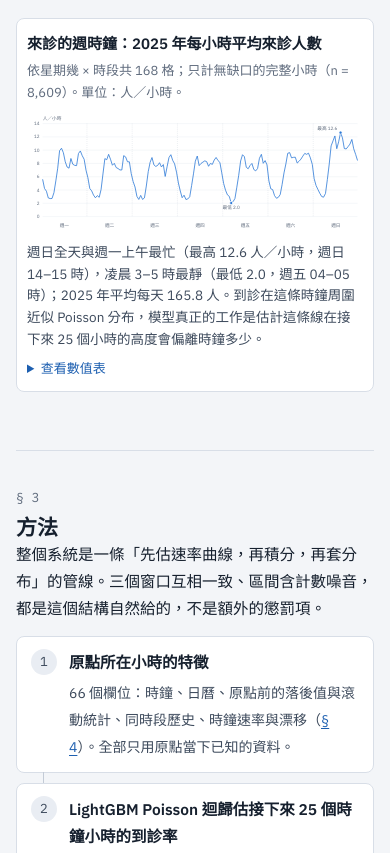
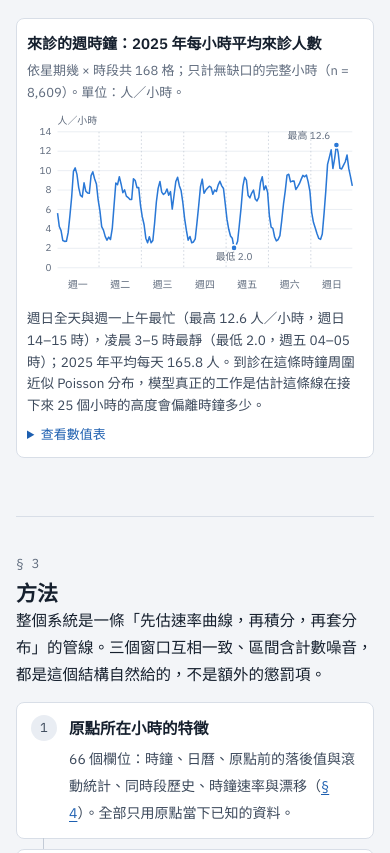
Before and after one commit to brianann2339/arrival_prediction, a plain HTML site: page index.html in a window 390 px wide. Shown: the part 3434-4287 px from the top of the page. Drawn offline with Linux system fonts and the light colour scheme.

Commit message:
圖表依畫面寬度重繪，手機上文字可讀
Co-Authored-By: Claude Fable 5.1 <noreply@anthropic.com>

```diff
--- a/index.html
+++ b/index.html
@@ -158,6 +158,7 @@ footer{max-width:1120px;margin:40px auto 0;padding-top:20px;border-top:1px solid
 }
 @media (max-width: 560px){
   body{font-size:15.5px}
+  figure svg text{font-size:13px}
   .board .line{font-size:13.5px}
   figure{padding:12px 10px 10px}
   .kv{grid-template-columns:1fr;gap:2px 0}
@@ -604,6 +605,7 @@ footer{max-width:1120px;margin:40px auto 0;padding-top:20px;border-top:1px solid
     {g:"Horizon", n:1, v:0, cols:"horizon 增益 0（仍是每列的必要索引）"}
   ];
   var SVGNS = "http://www.w3.org/2000/svg";
+  var NARROW = false, CHART_W = 860;   // set by render() from the figure width
   function el(tag, attrs, parent){ var e = document.createElementNS(SVGNS, tag); for (var k in attrs) e.setAttribute(k, attrs[k]); if (parent) parent.appendChild(e); return e; }
   function txt(x, y, s, attrs, parent){ var t = el("text", Object.assign({x:x, y:y}, attrs||{}), parent); t.textContent = s; return t; }
   function fmt1(v){ return (Math.round(v*10)/10).toFixed(1); }
@@ -625,7 +627,7 @@ footer{max-width:1120px;margin:40px auto 0;padding-top:20px;border-top:1px solid
   // ---------- Fig 1: weekly clock ----------
   function figClock(){
     var fig = document.getElementById("fig-clock"), host = fig.querySelector('[data-chart="clock"]');
-    var W = 860, H = 300, L = 40, R = 14, T = 22, B = 40, pw = W - L - R, ph = H - T - B, ymax = 14;
+    var W = CHART_W, H = NARROW ? 240 : 300, L = 40, R = 14, T = 22, B = 40, pw = W - L - R, ph = H - T - B, ymax = 14;
     var svg = el("svg", {viewBox:"0 0 "+W+" "+H, role:"img", "aria-label":"2025 年每小時平均來診人數，依星期幾與時段"}, host);
     var grid = el("g", {"class":"grid"}, svg);
     for (var y = 0; y <= ymax; y += 2){ var yy = T + ph - ph*y/ymax; el("line", {x1:L, x2:L+pw, y1:yy, y2:yy}, grid); txt(L-8, yy+4, String(y), {"text-anchor":"end"}, svg); }
@@ -672,7 +674,7 @@ footer{max-width:1120px;margin:40px auto 0;padding-top:20px;border-top:1px solid
   // ---------- Fig 2: expected curve + windows ----------
   function figTrend(){
     var fig = document.getElementById("fig-trend"), host = fig.querySelector('[data-chart="curve"]');
-    var W = 860, H = 250, L = 40, R = 14, T = 22, B = 34, pw = W - L - R, ph = H - T - B, ymax = 10, n = CURVE.length;
+    var W = CHART_W, H = NARROW ? 210 : 250, L = 40, R = 14, T = 22, B = 34, pw = W - L - R, ph = H - T - B, ymax = 10, n = CURVE.length;
     var svg = el("svg", {viewBox:"0 0 "+W+" "+H, role:"img", "aria-label":"2026-09-16 08:45 原點的 25 小時預期到診率曲線"}, host);
     var grid = el("g", {"class":"grid"}, svg);
     for (var y = 0; y <= ymax; y += 2){ var yy = T + ph - ph*y/ymax; el("line", {x1:L, x2:L+pw, y1:yy, y2:yy}, grid); txt(L-8, yy+4, String(y), {"text-anchor":"end"}, svg); }
@@ -681,7 +683,7 @@ footer{max-width:1120px;margin:40px auto 0;padding-top:20px;border-top:1px solid
     el("rect", {x:xs(0), y:T, width:xs(0.75)-xs(0), height:ph, fill:"var(--band)"}, svg);
     for (var i = 0; i < n; i++){
       var hr = (CURVE_START_HOUR + i) % 24;
-      if (i % 2 === 0) txt(xs(i), H - 12, (hr<10?"0":"")+hr, {"text-anchor":"middle"}, svg);
+      if (i % (NARROW ? 4 : 2) === 0) txt(xs(i), H - 12, (hr<10?"0":"")+hr, {"text-anchor":"middle"}, svg);
       if (hr === 0) el("line", {x1:xs(i), x2:xs(i), y1:T, y2:T+ph, stroke:"var(--line-2)", "stroke-dasharray":"2 3"}, svg);
     }
     txt(xs(16.5), T+12, "次日 →", {"text-anchor":"start", fill:"var(--muted)"}, svg);
@@ -709,7 +711,7 @@ footer{max-width:1120px;margin:40px auto 0;padding-top:20px;border-top:1px solid
 
     // windows strip: dot-and-interval per window, one scale (people), log-free because the three are separate rows with their own tick label
     var host2 = fig.querySelector('[data-chart="windows"]');
-    var W2 = 860, rowH = 34, T2 = 8, H2 = T2 + rowH*3 + 6, L2 = 74, R2 = 118, pw2 = W2 - L2 - R2, vmax = 200;
+    var W2 = CHART_W, rowH = NARROW ? 50 : 34, T2 = 8, H2 = T2 + rowH*3 + 6, L2 = 74, R2 = NARROW ? 10 : 118, pw2 = W2 - L2 - R2, vmax = 200;
     var s2 = el("svg", {viewBox:"0 0 "+W2+" "+H2, role:"img", "aria-label":"三個窗口的點預測、95% 區間與實際人數"}, host2);
     var x2 = function(v){ return L2 + pw2 * v / vmax; };
     WINDOWS.forEach(function(w, r){
@@ -722,7 +724,8 @@ footer{max-width:1120px;margin:40px auto 0;padding-top:20px;border-top:1px solid
       el("circle", {cx:x2(w.point), cy:cy, r:5, fill:w.color, stroke:"var(--surface)", "stroke-width":2}, g);
       var ax = x2(w.actual);
       el("rect", {x:ax-4.5, y:cy-4.5, width:9, height:9, transform:"rotate(45 "+ax+" "+cy+")", fill:"var(--mark-actual)", stroke:"var(--surface)", "stroke-width":1.5}, g);
-      txt(x2(vmax) + 10, cy + 4, w.point + "（" + w.lo + "–" + w.hi + "）· 實際 " + w.actual, {fill:"var(--ink-2)"}, s2);
+      var label = w.point + "（" + w.lo + "–" + w.hi + "）· 實際 " + w.actual;
+      if (NARROW) txt(L2, cy + 22, label, {fill:"var(--ink-2)"}, s2); else txt(x2(vmax) + 10, cy + 4, label, {fill:"var(--ink-2)"}, s2);
       var hit2 = el("rect", {x:L2, y:cy-rowH/2, width:pw2, height:rowH, fill:"transparent"}, s2);
       hit2.addEventListener("pointermove", function(ev){ tip.show(w.name + "：預期 " + w.point + " 人（95% " + w.lo + "–" + w.hi + "），期望值 " + w.lam + "，實際 " + w.actual + " 人", ev.clientX, ev.clientY); });
       hit2.addEventListener("pointerleave", tip.hide);
@@ -732,7 +735,7 @@ footer{max-width:1120px;margin:40px auto 0;padding-top:20px;border-top:1px solid
   // ---------- Fig 3: gain share bars ----------
   function figGain(){
     var fig = document.getElementById("fig-gain"), host = fig.querySelector('[data-chart="gain"]');
-    var W = 860, rowH = 30, T = 6, L = 150, R = 70, pw = W - L - R, H = T + rowH*GAIN.length + 4;
+    var W = CHART_W, rowH = 30, T = 6, L = NARROW ? 104 : 150, R = NARROW ? 96 : 70, pw = W - L - R, H = T + rowH*GAIN.length + 4;
     var svg = el("svg", {viewBox:"0 0 "+W+" "+H, role:"img", "aria-label":"各特徵群組的增益佔比"}, host);
     var tip = tipFor(fig);
     GAIN.forEach(function(d, i){
@@ -761,9 +764,19 @@ footer{max-width:1120px;margin:40px auto 0;padding-top:20px;border-top:1px solid
     secs.forEach(function(s){ if (s) io.observe(s); });
   }
 
-  try { figClock(); } catch(e) { console.error(e); }
-  try { figTrend(); } catch(e) { console.error(e); }
-  try { figGain(); } catch(e) { console.error(e); }
+  // charts are drawn in a viewBox sized to the figure, so text stays readable on a phone; redraw when the width bucket changes
+  var lastBucket = null, timer = null;
+  function bucket(){ var w = document.querySelector("main").clientWidth; return w < 520 ? "s" : (w < 760 ? "m" : "l"); }
+  function render(){
+    var b = bucket(); if (b === lastBucket) return; lastBucket = b;
+    NARROW = (b === "s"); CHART_W = b === "s" ? 440 : (b === "m" ? 640 : 860);
+    document.querySelectorAll("figure .chart, figure [data-table]").forEach(function(h){ h.innerHTML = ""; });
+    try { figClock(); } catch(e) { console.error(e); }
+    try { figTrend(); } catch(e) { console.error(e); }
+    try { figGain(); } catch(e) { console.error(e); }
+  }
+  window.addEventListener("resize", function(){ clearTimeout(timer); timer = setTimeout(render, 150); });
+  render();
   toc();
 })();
 </script>
```
